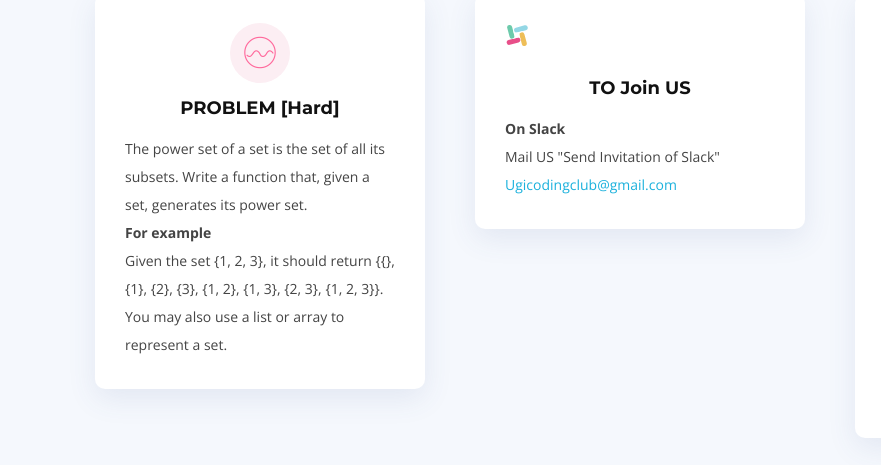
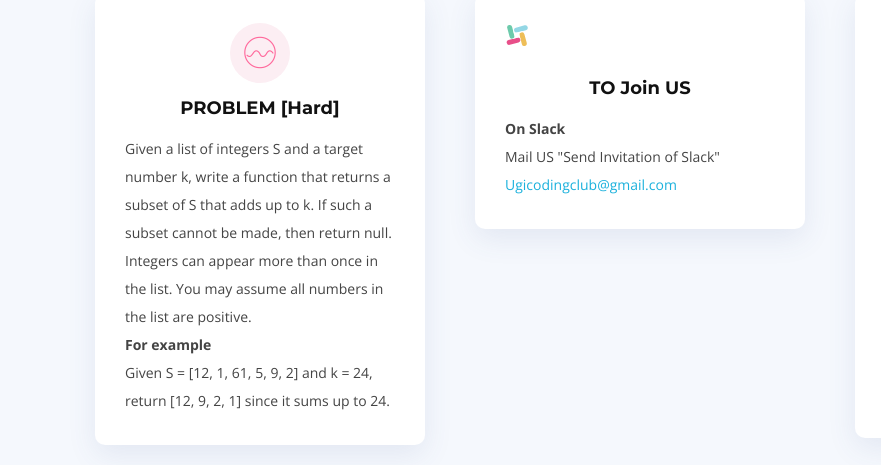
Before and after one commit to ugi-coding-community/ugi-coding-community.github.io, a plain HTML site: page index.html in a window 1280 px wide. Shown: the part 1795-2260 px from the top of the page, 0-881 px from the left. Drawn offline with nearby package versions, Linux system fonts and the light colour scheme; files whose address does not match are found by name.

Commit message:
New problem added

```diff
--- a/index.html
+++ b/index.html
@@ -147,11 +147,11 @@
             <div class="box">
               <div class="icon" style="background: #fceef3;"><i class="ion-ios-analytics-outline" style="color: #ff689b;"></i></div>
               <h4 class="title"><a href="">PROBLEM [Hard]</a></h4>
-                <p class="description">The power set of a set is the set of all its subsets. Write a function that, given a set, generates its power set.<br>
+                <p class="description">Given a list of integers S and a target number k, write a function that returns a subset of S that adds up to k. If such a subset cannot be made, then return null.<br>
 
-                    <b>For example</b><br> Given the set {1, 2, 3}, it should return {{}, {1}, {2}, {3}, {1, 2}, {1, 3}, {2, 3}, {1, 2, 3}}.<br>
+Integers can appear more than once in the list. You may assume all numbers in the list are positive.<br>
 
-You may also use a list or array to represent a set.<br>
+                    <b>For example</b> <br> Given S = [12, 1, 61, 5, 9, 2] and k = 24, return [12, 9, 2, 1] since it sums up to 24.<br>
 </p>
             </div>
             </div>
```
